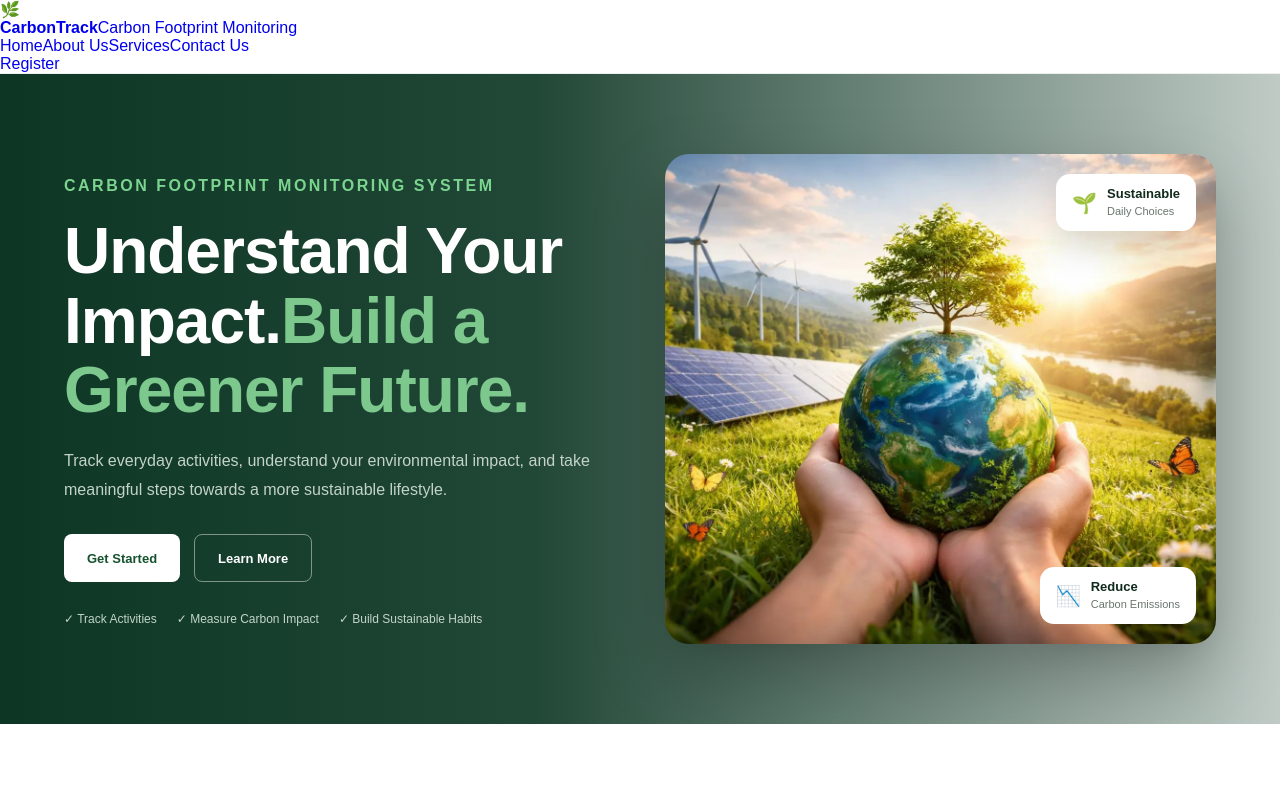
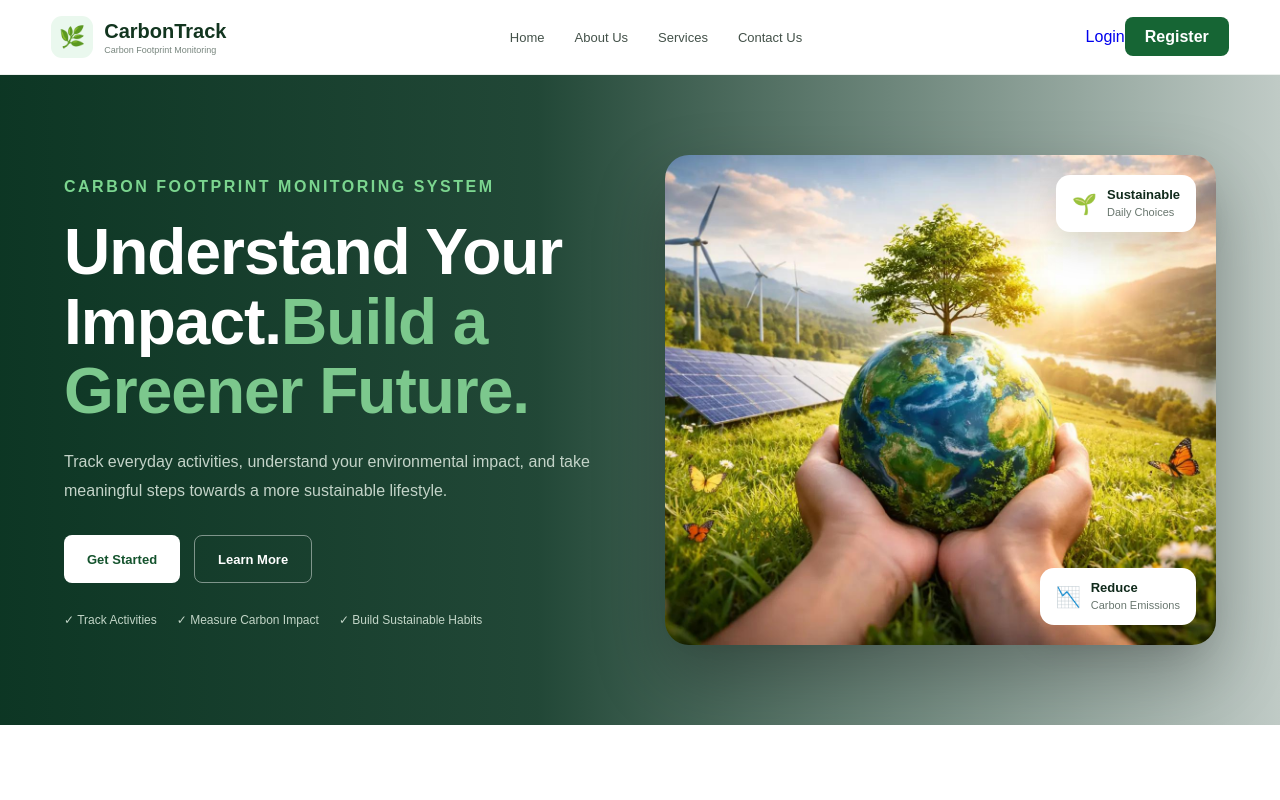
Before and after one commit to HariniSeeram/CarbonFootprint, a React app in the folder frontend/: page / in a window 1280 px wide. Shown: the top 800 px of the page. Built offline with nearby package versions, Linux system fonts and the light colour scheme; the HTML template or start-up script is replaced by a standard one.

Commit message:
Update Header.jsx

```diff
--- a/frontend/src/components/Header.jsx
+++ b/frontend/src/components/Header.jsx
@@ -4,29 +4,39 @@ function Header() {
   return (
     <header className="header">
 
-      <a href="#home" className="brand">
+      <div className="header-container">
 
-        <div className="brand-logo">
-          🌿
-        </div>
+        <a href="#home" className="logo">
 
-        <div className="brand-name">
+          <div className="logo-icon">🌿</div>
+
+          <div className="logo-text">
             <strong>CarbonTrack</strong>
-          <span>Carbon Footprint Monitoring</span>
+            <small>Carbon Footprint Monitoring</small>
           </div>
 
         </a>
 
-      <nav className="navbar">
+        <nav className="nav">
           <a href="#home">Home</a>
           <a href="#about">About Us</a>
           <a href="#services">Services</a>
           <a href="#contact">Contact Us</a>
         </nav>
 
-      <a href="/register" className="header-register">
+        <div className="header-buttons">
+
+          <Link to="/login" className="header-login">
+            Login
+          </Link>
+
+          <Link to="/register" className="header-register-btn">
             Register
-      </a>
+          </Link>
+
+        </div>
+
+      </div>
 
     </header>
   );
```
Lines whose indentation alone changed are shown as unchanged.
